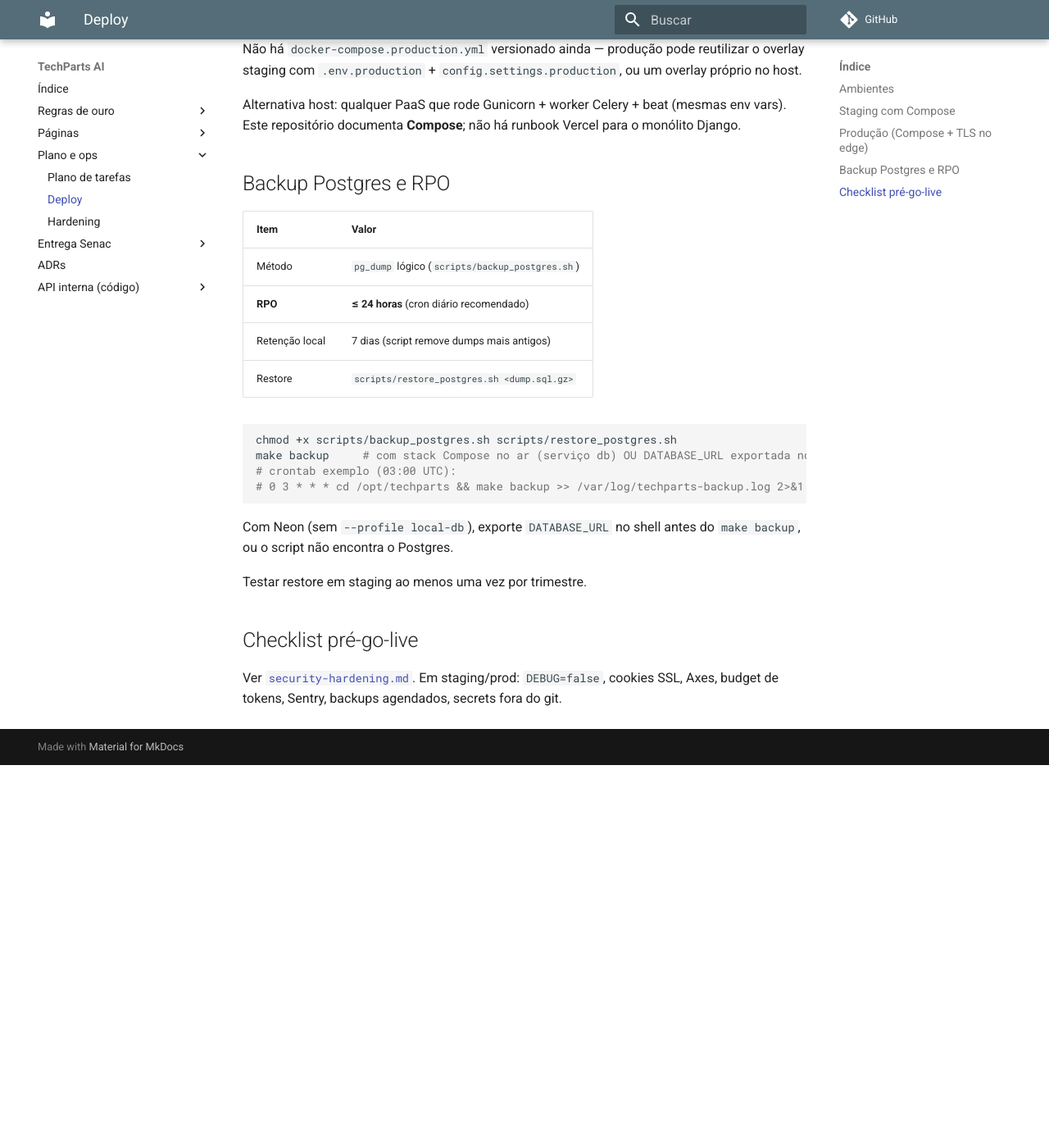
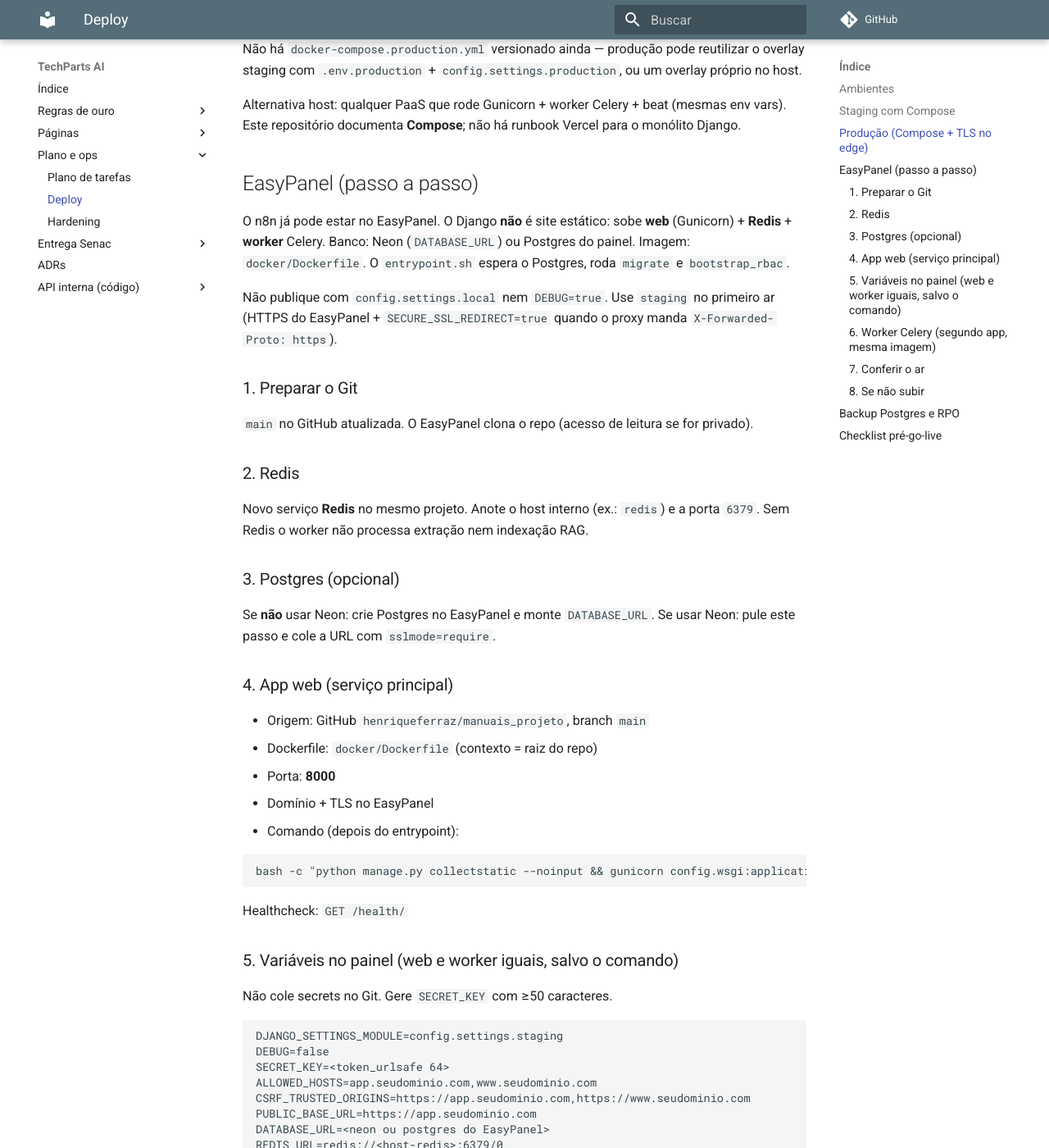
Before and after one commit to henriqueferraz/manuais_projeto, an MkDocs documentation site: the page built from docs/deploy.md, in a window 1280 px wide and 1400 px high, scrolled down 2539 px. Shown: the whole window at 82% size. Built offline with MkDocs 1.6.1 and Material for MkDocs 9.7.7, drawn with Linux system fonts in a browser that asks for light colours; comment, search, counter and statistics services are not loaded; before the commit the page ends 3472 px from its top, so only the background shows below that; some of the changed text lies outside the part shown.

Commit message:
docs: publish demo video link and EasyPanel runbook
Point README at the unlisted YouTube demo and document how to run the Django stack on EasyPanel (web, Redis, Celery).

Co-authored-by: Cursor <cursoragent@cursor.com>

````diff
--- a/docs/deploy.md
+++ b/docs/deploy.md
@@ -86,6 +86,114 @@ Não há `docker-compose.production.yml` versionado ainda — produção pode re
 
 Alternativa host: qualquer PaaS que rode Gunicorn + worker Celery + beat (mesmas env vars). Este repositório documenta **Compose**; não há runbook Vercel para o monólito Django.
 
+## EasyPanel (passo a passo)
+
+O n8n já pode estar no EasyPanel. O Django **não** é site estático: sobe **web** (Gunicorn) + **Redis** + **worker** Celery. Banco: Neon (`DATABASE_URL`) ou Postgres do painel. Imagem: `docker/Dockerfile`. O `entrypoint.sh` espera o Postgres, roda `migrate` e `bootstrap_rbac`.
+
+Não publique com `config.settings.local` nem `DEBUG=true`. Use `staging` no primeiro ar (HTTPS do EasyPanel + `SECURE_SSL_REDIRECT=true` quando o proxy manda `X-Forwarded-Proto: https`).
+
+### 1. Preparar o Git
+
+`main` no GitHub atualizada. O EasyPanel clona o repo (acesso de leitura se for privado).
+
+### 2. Redis
+
+Novo serviço **Redis** no mesmo projeto. Anote o host interno (ex.: `redis`) e a porta `6379`. Sem Redis o worker não processa extração nem indexação RAG.
+
+### 3. Postgres (opcional)
+
+Se **não** usar Neon: crie Postgres no EasyPanel e monte `DATABASE_URL`.
+Se usar Neon: pule este passo e cole a URL com `sslmode=require`.
+
+### 4. App web (serviço principal)
+
+- Origem: GitHub `henriqueferraz/manuais_projeto`, branch `main`
+- Dockerfile: `docker/Dockerfile` (contexto = raiz do repo)
+- Porta: **8000**
+- Domínio + TLS no EasyPanel
+- Comando (depois do entrypoint):
+
+```text
+bash -c "python manage.py collectstatic --noinput && gunicorn config.wsgi:application --bind 0.0.0.0:8000 --workers 2"
+```
+
+Healthcheck: `GET /health/`
+
+### 5. Variáveis no painel (web e worker iguais, salvo o comando)
+
+Não cole secrets no Git. Gere `SECRET_KEY` com ≥50 caracteres.
+
+```text
+DJANGO_SETTINGS_MODULE=config.settings.staging
+DEBUG=false
+SECRET_KEY=<token_urlsafe 64>
+ALLOWED_HOSTS=app.seudominio.com,www.seudominio.com
+CSRF_TRUSTED_ORIGINS=https://app.seudominio.com,https://www.seudominio.com
+PUBLIC_BASE_URL=https://app.seudominio.com
+DATABASE_URL=<neon ou postgres do EasyPanel>
+REDIS_URL=redis://<host-redis>:6379/0
+CELERY_BROKER_URL=redis://<host-redis>:6379/1
+USE_REDIS_CACHE=true
+CELERY_TASK_ALWAYS_EAGER=false
+SECURE_SSL_REDIRECT=true
+SESSION_COOKIE_SECURE=true
+CSRF_COOKIE_SECURE=true
+AXES_ENABLED=true
+AI_TOKEN_BUDGET_DAILY=500000
+MANUAL_CLAMAV_ENABLED=false
+SENTRY_ENVIRONMENT=staging
+LOWCODE_WEBHOOK_SECRET=<mesmo token do n8n>
+```
+
+IA / mídia (se for usar de verdade):
+
+```text
+OPENAI_API_KEY=sk-...
+CHAT_LLM_MODE=openai
+DIAGNOSIS_LLM_MODE=openai
+EXTRACTION_LLM_MODE=openai
+PHOTO_LLM_MODE=openai
+EMBEDDING_MODE=openai
+EMBEDDING_DIMS=1536
+USE_R2_STORAGE=true
+```
+
+(`USE_R2_STORAGE` + credenciais R2 evita perder PDF/foto no rebuild. Sem R2, crie um **volume** em `/app/media`.)
+
+Pagamento/NF-e só com sandbox. `MANUAL_CLAMAV_ENABLED=false` até existir ClamAV.
+
+### 6. Worker Celery (segundo app, mesma imagem)
+
+Mesmas env vars. **Não** publique porta. Comando:
+
+```text
+celery -A config worker -l info
+```
+
+Opcional **beat** (terceiro serviço): `celery -A config beat -l info`.
+
+### 7. Conferir o ar
+
+1. `https://app.seudominio.com/health/` → JSON ok
+2. Login staff (2FA). Se o banco for o Neon de dev, as contas `seed_beta` já existem — **troque as senhas**.
+3. `/assistente/chat/` e `/dashboard/monitoramento/`
+4. No n8n: GET/POST para `https://app.seudominio.com/ops/hooks/lowcode/` (header `X-Lowcode-Secret`). Pode desligar o túnel Cloudflare.
+
+### 8. Se não subir
+
+| Sintoma | Causa típica |
+|---|---|
+| 500 no boot | `SECRET_KEY` fraca ou `ALLOWED_HOSTS` ainda localhost (staging/prod recusam) |
+| Redirect loop | proxy sem `X-Forwarded-Proto: https` → `SECURE_SSL_REDIRECT=false` temporário |
+| CSS/JS 404 | faltou `collectstatic` no comando do web |
+| Extração/RAG parado | worker ou Redis ausente; `CELERY_TASK_ALWAYS_EAGER=true` |
+| CSRF 403 | `CSRF_TRUSTED_ORIGINS` sem `https://` + domínio exato |
+| n8n 503 | `LOWCODE_WEBHOOK_SECRET` diferente do header |
+
+RAM: web + worker + Redis. OCR de PDF é pesado — 2 GB+ no projeto ajuda.
+
+Runbook Compose local continua nas seções acima; EasyPanel **não** substitui o CI.
+
 ## Backup Postgres e RPO
 
 | Item | Valor |
````
Also changed, not shown: README.md (+8 -8 lines), docs/README.md (+1 -1 lines), 1 other file.
